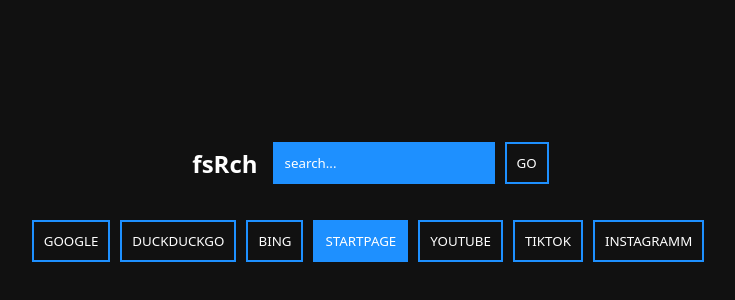
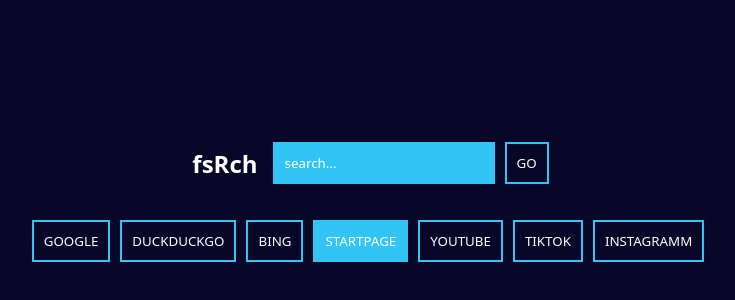
Before and after one commit to ManuelWestermeier/fsRch, a plain HTML site: page index.html in a window 1280 px wide. Shown: the part 196-496 px from the top of the page, without its empty margins (272-1007 px from the left). Drawn offline with Linux system fonts and the light colour scheme.

Commit message:
Update index.css

```diff
--- a/index.css
+++ b/index.css
@@ -1,7 +1,7 @@
 :root {
     --c: #fff;
-    --b: #111;
-    --a: dodgerblue;
+    --b: #080727;
+    --a: #31c4f5;
 }
 
 * {
```
